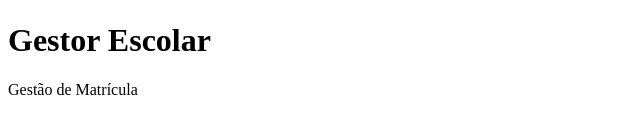
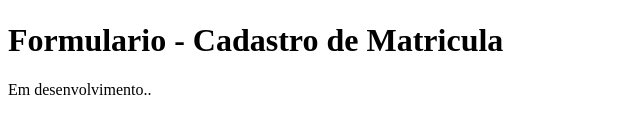
Before and after one commit to famaciel/escoladossonhos-gestao, a plain HTML site: page index.html in a window 1280 px wide. Shown: the part 311-444 px from the top of the page, without its empty margins (0-640 px from the left). Drawn offline with Linux system fonts and the light colour scheme.

Commit message:
Update index.html

```diff
--- a/index.html
+++ b/index.html
@@ -7,8 +7,8 @@
 
 <img src="https://yt3.ggpht.com/ytc/AMLnZu-kPgAUFIg03WHz1vTKEhzawxlJyw16MpJkPJLG=s88-c-k-c0x00ffffff-no-rj" alt="logo">
 
-<h1>Gestor Escolar</h1>
-<p>Gestão de Matrícula</p>
+<h1>Formulario - Cadastro de Matricula</h1>
+<p>Em desenvolvimento..</p>
 
 </body>
 </html>
```
